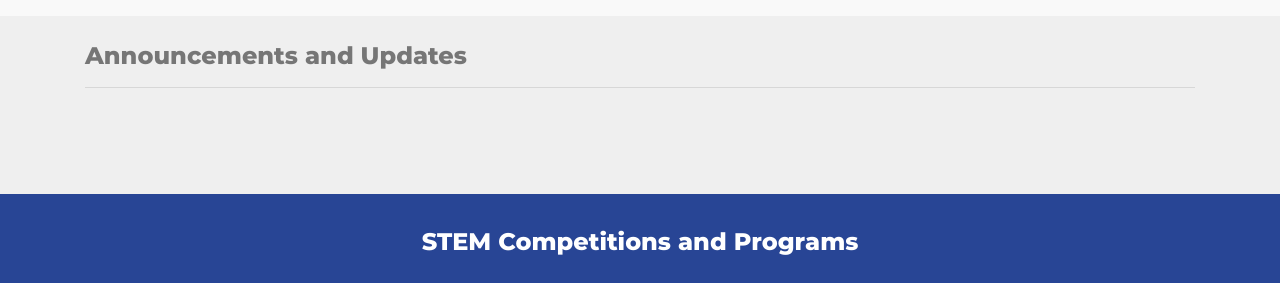
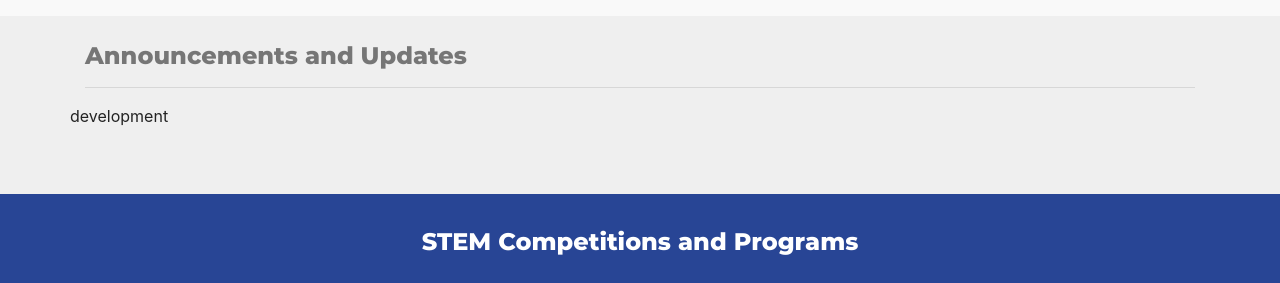
Before and after one commit to JacksonMeade/ConstructionZone, a Jekyll site: the page built from Home.html, in a window 1280 px wide. Shown: the part 1096-1379 px from the top of the page. Built offline with Jekyll 4.4.1, drawn with Linux system fonts in a browser that asks for light colours; nearby versions of some CDN libraries; some web fonts are replaced.

Commit message:
testBetween

```diff
--- a/Home.html
+++ b/Home.html
@@ -323,6 +323,7 @@ layout: default
     <div style="padding:0px" class="container grid" data-masonry='{ "itemSelector": ".grid-item", "columnWidth": 0 }'>
 
 {% for post in site.posts %}
+{{ post.tags[1] }}
    {% if post.tags[1] == "featured" %}
         <!--Object Template-->
         <div class="col-md-4 grid-item" style="padding:1rem 1rem 2rem 1rem;">
```
